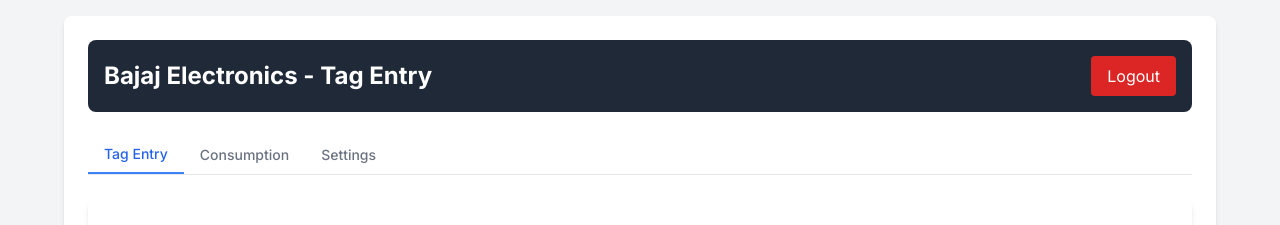
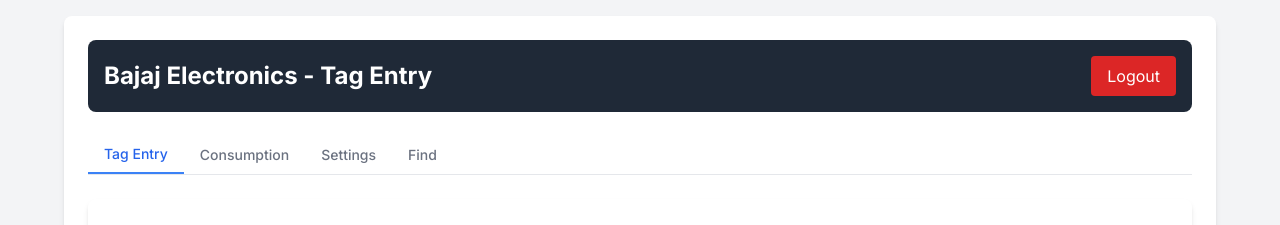
Before and after one commit to iykyk-vedant/bajaj-part-2, a Next.js app: page /tag-entry in a window 1280 px wide. Shown: the top 225 px of the page. Built offline with nearby package versions, Linux system fonts and the light colour scheme; no server answers.

Commit message:
Added find Tab

```diff
--- a/src/app/tag-entry/page.tsx
+++ b/src/app/tag-entry/page.tsx
@@ -1,13 +1,16 @@
-'use client';
+"use client";
 
-import { useState, useEffect } from 'react';
-import { TagEntryForm } from '../../components/tag-entry/TagEntryForm';
-import { ConsumptionTab } from '../../components/tag-entry/ConsumptionTab';
-import { SettingsTab } from '../../components/tag-entry/SettingsTab';
-import { StatusBar } from '../../components/tag-entry/StatusBar';
+import { useState, useEffect } from "react";
+import { TagEntryForm } from "../../components/tag-entry/TagEntryForm";
+import { ConsumptionTab } from "../../components/tag-entry/ConsumptionTab";
+import { SettingsTab } from "../../components/tag-entry/SettingsTab";
+import { FindTab } from "../../components/tag-entry/FindTab";
+import { StatusBar } from "../../components/tag-entry/StatusBar";
 
 export default function TagEntryPage() {
-  const [activeTab, setActiveTab] = useState<'tag-entry' | 'consumption' | 'settings'>('tag-entry');
+  const [activeTab, setActiveTab] = useState<
+    "tag-entry" | "consumption" | "settings" | "find"
+  >("tag-entry");
   const [currentTime, setCurrentTime] = useState(new Date());
   const [isCapsLockOn, setIsCapsLockOn] = useState(false);
 
@@ -19,20 +22,20 @@
 
     // Check caps lock status
     const handleKeyDown = (e: KeyboardEvent) => {
-      setIsCapsLockOn(e.getModifierState('CapsLock'));
+      setIsCapsLockOn(e.getModifierState("CapsLock"));
     };
 
     const handleKeyUp = (e: KeyboardEvent) => {
-      setIsCapsLockOn(e.getModifierState('CapsLock'));
+      setIsCapsLockOn(e.getModifierState("CapsLock"));
     };
 
-    window.addEventListener('keydown', handleKeyDown);
-    window.addEventListener('keyup', handleKeyUp);
+    window.addEventListener("keydown", handleKeyDown);
+    window.addEventListener("keyup", handleKeyUp);
 
     return () => {
       clearInterval(timer);
-      window.removeEventListener('keydown', handleKeyDown);
-      window.removeEventListener('keyup', handleKeyUp);
+      window.removeEventListener("keydown", handleKeyDown);
+      window.removeEventListener("keyup", handleKeyUp);
     };
   }, []);
 
@@ -51,41 +54,52 @@
         <div className="flex border-b border-gray-200 mb-6">
           <button
             className={`py-2 px-4 font-medium text-sm ${
-              activeTab === 'tag-entry'
-                ? 'border-b-2 border-blue-500 text-blue-600'
-                : 'text-gray-500 hover:text-gray-700'
+              activeTab === "tag-entry"
+                ? "border-b-2 border-blue-500 text-blue-600"
+                : "text-gray-500 hover:text-gray-700"
             }`}
-            onClick={() => setActiveTab('tag-entry')}
+            onClick={() => setActiveTab("tag-entry")}
           >
             Tag Entry
           </button>
           <button
             className={`py-2 px-4 font-medium text-sm ${
-              activeTab === 'consumption'
-                ? 'border-b-2 border-blue-500 text-blue-600'
-                : 'text-gray-500 hover:text-gray-700'
+              activeTab === "consumption"
+                ? "border-b-2 border-blue-500 text-blue-600"
+                : "text-gray-500 hover:text-gray-700"
             }`}
-            onClick={() => setActiveTab('consumption')}
+            onClick={() => setActiveTab("consumption")}
           >
             Consumption
           </button>
           <button
             className={`py-2 px-4 font-medium text-sm ${
-              activeTab === 'settings'
-                ? 'border-b-2 border-blue-500 text-blue-600'
-                : 'text-gray-500 hover:text-gray-700'
+              activeTab === "settings"
+                ? "border-b-2 border-blue-500 text-blue-600"
+                : "text-gray-500 hover:text-gray-700"
             }`}
-            onClick={() => setActiveTab('settings')}
+            onClick={() => setActiveTab("settings")}
           >
             Settings
+          </button>
+          <button
+            className={`py-2 px-4 font-medium text-sm ${
+              activeTab === "find"
+                ? "border-b-2 border-blue-500 text-blue-600"
+                : "text-gray-500 hover:text-gray-700"
+            }`}
+            onClick={() => setActiveTab("find")}
+          >
+            Find
           </button>
         </div>
 
         {/* Tab Content */}
         <div className="mb-6">
-          {activeTab === 'tag-entry' && <TagEntryForm />}
-          {activeTab === 'consumption' && <ConsumptionTab />}
-          {activeTab === 'settings' && <SettingsTab />}
+          {activeTab === "tag-entry" && <TagEntryForm />}
+          {activeTab === "consumption" && <ConsumptionTab />}
+          {activeTab === "settings" && <SettingsTab />}
+          {activeTab === "find" && <FindTab />}
         </div>
 
         {/* Status Bar */}
--- a/src/components/validate-data-section.tsx
+++ b/src/components/validate-data-section.tsx
@@ -4,6 +4,7 @@
 import { TagEntryForm } from './tag-entry/TagEntryForm';
 import { ConsumptionTab } from './tag-entry/ConsumptionTab';
 import { SettingsTab } from './tag-entry/SettingsTab';
+import { FindTab } from './tag-entry/FindTab';
 import { StatusBar } from './tag-entry/StatusBar';
 
 interface ValidateDataSectionProps {
@@ -15,7 +16,7 @@
 }
 
 export function ValidateDataSection({ initialData, isLoading, onSave, sheetActive, onFormChange }: ValidateDataSectionProps) {
-  const [activeTab, setActiveTab] = useState<'tag-entry' | 'consumption' | 'settings'>('tag-entry');
+  const [activeTab, setActiveTab] = useState<'tag-entry' | 'consumption' | 'settings' | 'find'>('tag-entry');
   const [currentTime, setCurrentTime] = useState(new Date());
   const [isCapsLockOn, setIsCapsLockOn] = useState(false);
 
@@ -123,6 +124,16 @@
         >
           Settings
         </button>
+        <button
+          className={`py-2 px-4 font-medium text-sm ${
+            activeTab === 'find'
+              ? 'border-b-2 border-blue-500 text-blue-600'
+              : 'text-gray-500 hover:text-gray-700'
+          }`}
+          onClick={() => setActiveTab('find')}
+        >
+          Find
+        </button>
       </div>
 
       {/* Tab Content */}
@@ -130,6 +141,7 @@
         {activeTab === 'tag-entry' && <TagEntryForm initialData={initialData} />}
         {activeTab === 'consumption' && <ConsumptionTab />}
         {activeTab === 'settings' && <SettingsTab />}
+        {activeTab === 'find' && <FindTab />}
       </div>
 
       {/* Status Bar */}
```
